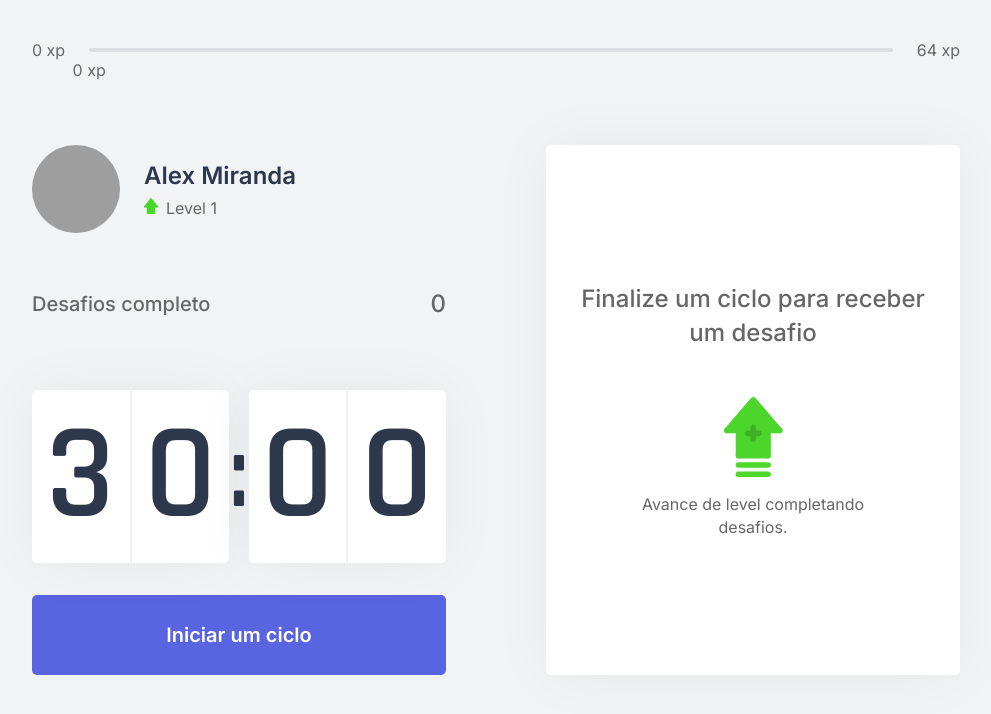
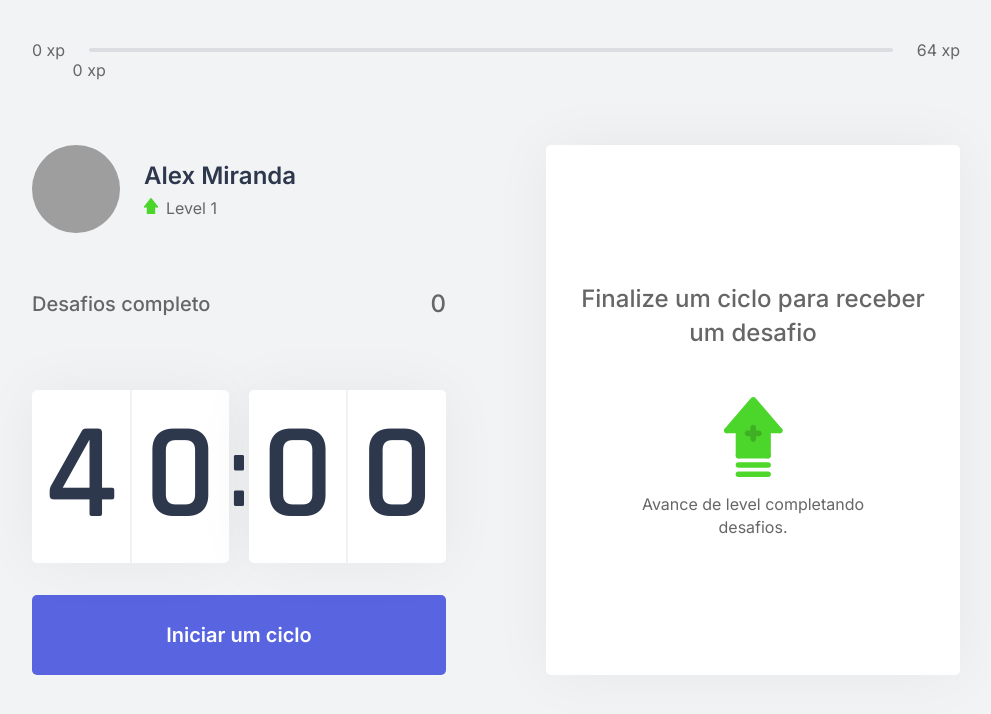
Before and after one commit to mirandati7/nlw-reactjs, a Next.js app in the folder moveit-next/: page / in a window 1280 px wide. Shown: the top 714 px of the page, without its empty margins (144-1135 px from the left). Built offline with nearby package versions, Linux system fonts and the light colour scheme; grey boxes are pictures that could not be loaded.

Commit message:
Count Down Context

```diff
--- a/moveit-next/src/contexts/CountdownContext.tsx
+++ b/moveit-next/src/contexts/CountdownContext.tsx
@@ -24,7 +24,7 @@ export function CountdownProvider({children} : CountdownProviderProps)  {
   const {startNewChallenge } = useContext(ChallengesContext);
 
 
-  const [time, setTime] = useState(30 * 60);
+  const [time, setTime] = useState(40 * 60);
   const [isActive, setIsActive] = useState(false);
   const [hasFinished,setHasFinished ] = useState(false);
 
@@ -42,7 +42,7 @@ export function CountdownProvider({children} : CountdownProviderProps)  {
     clearTimeout(countdownTimeout);
     setIsActive(false);
     setHasFinished(false);
-    setTime(30 * 60);
+    setTime(40 * 60);
   }
 
   useEffect( () => {
```
